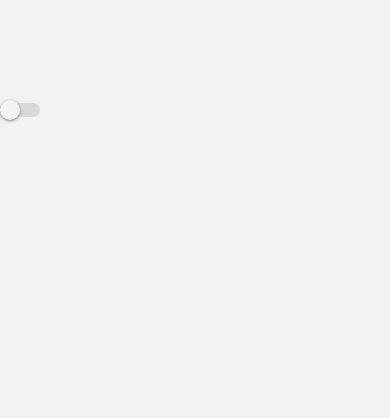
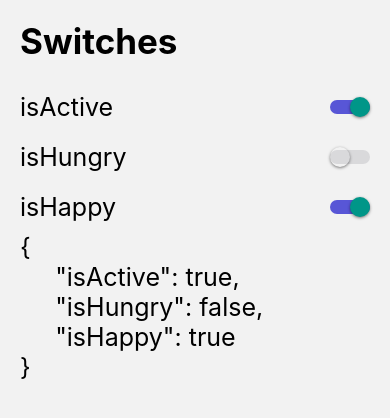
Before and after one commit to alberto8812/Components--Reac-Native, a React Native app: screen /SwitchScreen in a window 390 px wide. Shown: the top 418 px of the page. Built offline with nearby package versions, Linux system fonts and the light colour scheme.

Commit message:
use multiple switch

```diff
--- /dev/null
+++ b/src/components/CustomSwitch.tsx
@@ -0,0 +1,30 @@
+import React, { useState } from 'react'
+import { Platform, Switch, View } from 'react-native'
+
+
+interface props{
+    isOn:boolean,
+    onChangue:(value:Boolean)=>void,
+}
+
+export const CustomSwitch = ({isOn,onChangue}:props) => {
+  const [isEnabled, setIsEnabled] = useState(isOn)
+  const toggleSwitch = () => {
+    setIsEnabled(!isEnabled);
+    onChangue(!isEnabled);
+    };//LEE EL ESTADO POSTERIOR AL INTERRUPTOR Y LO CAMBIA
+
+
+  return (
+    <View>
+         <Switch
+            trackColor={{false: '#D9D9DB', true: '#5856D6'}}//VALOR POR DEFECTO PARA EL INTERRUPTOR
+           // thumbColor={isEnabled ? '#f5dd4b' : '#f4f3f4'}
+           thumbColor={(Platform.OS=='android')?'#5856D6':''}//  definimos  colorel del tumb si se llega a presentar problemas en tre sistemas
+            ios_backgroundColor="#3e3e3e"// COLORES PARAIOS
+            onValueChange={toggleSwitch}//LEE EL VALOR ACTUALE DEL INTERRUPTOR
+            value={isEnabled}// DEFINE EL ESTADO INICIAL DEL INTERRUOTOR
+        />
+    </View>
+  )
+}
--- a/src/components/FlatListMenuItem.tsx
+++ b/src/components/FlatListMenuItem.tsx
@@ -23,7 +23,7 @@ export const FlatListMenuItem = ({menuItem}:Props) => {
         <View style={styles.container}>
             <Icon
                 name={menuItem.icon}
-                color="gray"
+                color="#5856d6"
                 size={23}
                 />
             <Text style={styles.itemText}>{menuItem.name}</Text>
@@ -31,7 +31,7 @@ export const FlatListMenuItem = ({menuItem}:Props) => {
             <View style={styles.arrowContanines}>
             <Icon
                 name="chevron-forward-outline"
-                color="gray"
+                color="#5856d6"
                 size={23}
 
                 />
--- /dev/null
+++ b/src/components/HeaderTitle.tsx
@@ -0,0 +1,19 @@
+import React from 'react'
+import { Text, View } from 'react-native'
+import { useSafeAreaInsets } from 'react-native-safe-area-context';
+import { styles } from '../theme/appTheme';
+
+interface props{
+    title:string,
+}
+
+export const HeaderTitle = ({title}:props) => {
+    const {top}=useSafeAreaInsets();
+    return (
+    <View style={{marginTop:top+20,marginBottom:20}}>
+        <Text style={styles.title}>
+            {title}
+        </Text>
+   </View>
+  )
+}
--- a/src/screens/HomeScreen.tsx
+++ b/src/screens/HomeScreen.tsx
@@ -1,25 +1,13 @@
 import React from 'react'
 import { FlatList } from 'react-native';
 import { Text, View } from 'react-native'
-
 import { styles } from '../theme/appTheme';
-import { useSafeAreaInsets } from 'react-native-safe-area-context';
 import { FlatListMenuItem } from '../components/FlatListMenuItem';
 import { menuItem } from '../data/menuItems';
+import { HeaderTitle } from '../components/HeaderTitle';
 
 
 export const HomeScreen = () => {
-
-const {top}=useSafeAreaInsets()
-
-    const rederListHeader=()=>{
-
-        return(
-            <View style={{marginTop:top+20,marginBottom:20}}>
-                 <Text style={styles.title}>opciones de menu</Text>
-            </View>
-                 )
-    }
 
     const itemSeparator=()=>{
         return(
@@ -41,7 +29,7 @@ const {top}=useSafeAreaInsets()
             data={menuItem}
             renderItem={({item})=><FlatListMenuItem menuItem={item}/>}
             keyExtractor={(item)=>item.name}
-            ListHeaderComponent={()=>rederListHeader()}
+            ListHeaderComponent={()=><HeaderTitle title='Opciones de menu'/>}
             ItemSeparatorComponent={()=>itemSeparator()}
         />
     </View>
--- a/src/screens/SwitchScreen.tsx
+++ b/src/screens/SwitchScreen.tsx
@@ -1,19 +1,56 @@
 import React, { useState } from 'react'
-import { View,Text, Switch, Platform } from 'react-native'
+import { View,Text, Switch, Platform, StyleSheet } from 'react-native';
+import { HeaderTitle } from '../components/HeaderTitle';
+import { CustomSwitch } from '../components/CustomSwitch';
+
 
 export const SwitchScreen = () => {
-    const [isEnabled, setIsEnabled] = useState(false);
-    const toggleSwitch = () => setIsEnabled(previousState => !previousState);//LEE EL ESTADO POSTERIOR AL INTERRUPTOR Y LO CAMBIA
+ const [state, setState] = useState({
+    isActive:true,
+    isHungry:false,
+    isHappy:true,
+ });
+
+
+ const onChangue=(value:Boolean,field:string)=>{
+    setState({
+        ...state,
+        [field]:value
+    })
+ }
+
   return (
-    <View style={{marginTop:100}}>
-           <Switch
-            trackColor={{false: '#D9D9DB', true: '#5856D6'}}//VALOR POR DEFECTO PARA EL INTERRUPTOR
-            thumbColor={isEnabled ? '#f5dd4b' : '#f4f3f4'}
-           //thumbColor={(Platform.OS=='android')?'#5856D6':''}//  definimos  colorel del tumb si se llega a presentar problemas en tre sistemas
-           ios_backgroundColor="#3e3e3e"// COLORES PARAIOS
-            onValueChange={toggleSwitch}//LEE EL VALOR ACTUALE DEL INTERRUPTOR
-            value={isEnabled}// DEFINE EL ESTADO INICIAL DEL INTERRUOTOR
-        />
+    <View style={{marginHorizontal:20}}>
+        <HeaderTitle title='Switches'/>
+
+        <View style={styles.switchRow}>
+            <Text style={styles.switchText}>isActive</Text>
+            <CustomSwitch isOn={true} onChangue={(value)=>onChangue(value,'isActive')} />
+        </View>
+        <View style={styles.switchRow}>
+            <Text style={styles.switchText}>isHungry</Text>
+            <CustomSwitch isOn={false} onChangue={(value)=>onChangue(value,'isHungry')} />
+        </View>
+        <View style={styles.switchRow}>
+            <Text style={styles.switchText}>isHappy</Text>
+            <CustomSwitch isOn={true} onChangue={(value)=>onChangue(value,'isHappy')} />
+        </View>
+
+         <Text style={styles.switchText}>
+            {JSON.stringify(state,null,5)}
+         </Text>
     </View>
   )
 }
+
+const styles=StyleSheet.create({
+  switchText:{
+    fontSize:25,
+  },
+  switchRow:{
+    flexDirection:'row',
+    justifyContent:'space-between',
+    alignItems:'center',
+    marginVertical:10
+  }
+})
```
